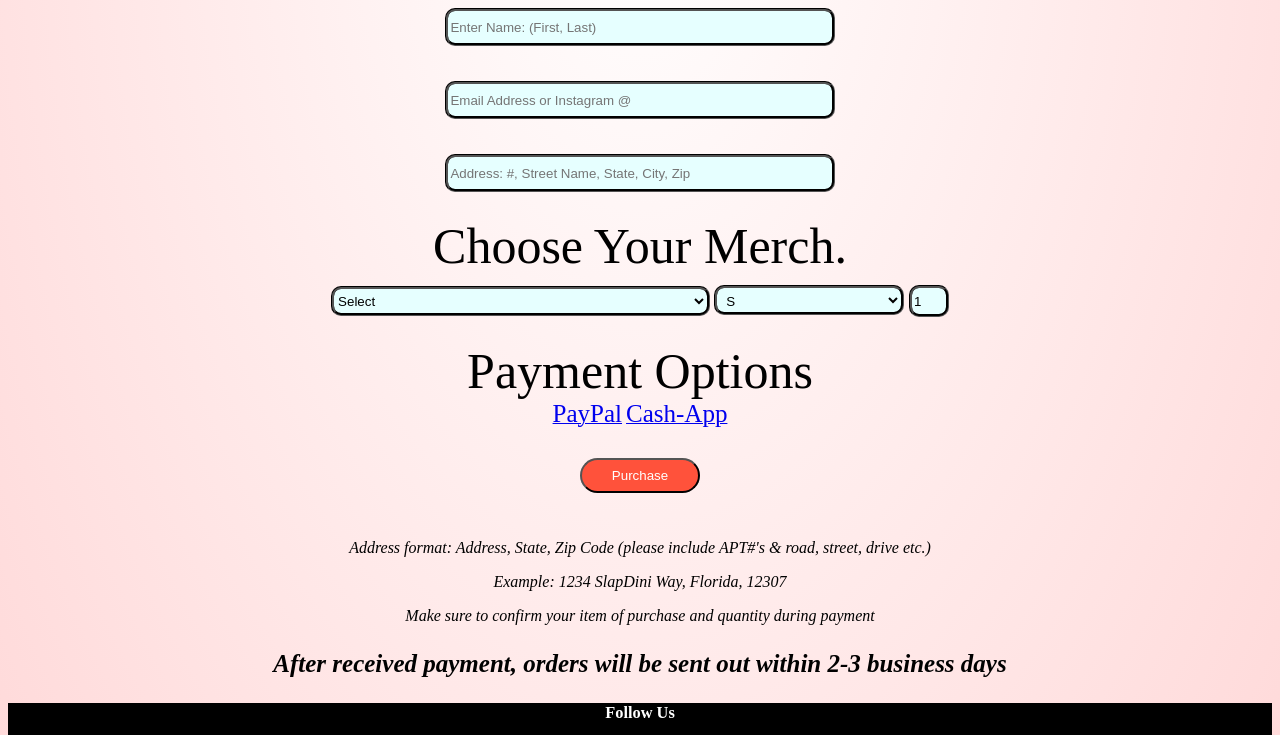
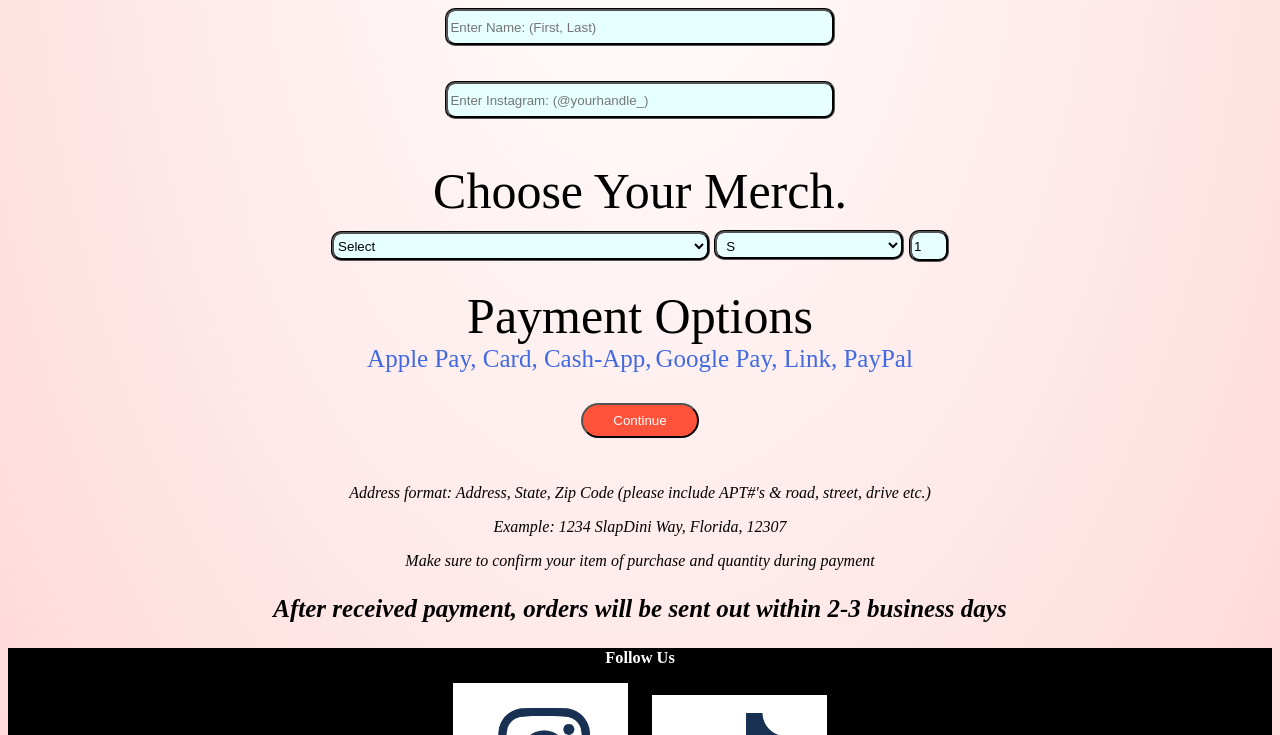
Before and after one commit to SD-NxH/slapdini, a plain HTML site: page SD_temp_shirts.html in a window 1280 px wide. Shown: the part 1272-2007 px from the top of the page. Drawn offline with Linux system fonts and the light colour scheme.

Commit message:
Add files via upload

```diff
--- a/SD_temp_shirts.html
+++ b/SD_temp_shirts.html
@@ -265,9 +265,8 @@
 	<br>
 	<input class="name" type="text" name="name" placeholder="Enter Name: (First, Last)" required>
 	<br>
-	<input class="email" type="email" name="email" placeholder="Email Address or Instagram @" required>
+	<input class="name" type="text" name="name" placeholder="Enter Instagram: (@yourhandle_)" required>
 	<br>
-	<input class="email" type="address" name="address" placeholder="Address: #, Street Name, State, City, Zip" required>
 	<input type="hidden" name="_subject" value="New Purchase!">
 	<br>
 	<label for="merch">Choose Your Merch.</label>
@@ -321,11 +320,11 @@
 	<br>
 	<label>Payment Options</label>
 	<br>
-	<a href="https://paypal.me/slapdini?country.x=US&locale.x=en_US"> <label style="font-size: 25px; margin-top: 20px; cursor: pointer;">PayPal</label></a>
-	<a href="https://cash.app/$Slapdini"><label style="font-size: 25px; margin-top: 20px; cursor: pointer;">Cash-App</label></a>
+	<label style="font-size: 25px; margin-top: 20px; cursor: pointer; color: royalblue;">Apple Pay, Card, Cash-App,</label>
+	<label style="font-size: 25px; margin-top: 20px; cursor: pointer;color: royalblue; ">Google Pay, Link, PayPal</label>
 	<br>
-     <button class="btn" type="submit">Purchase</button>
-     <input type="hidden" name="_next" value="https://buy.stripe.com/cN2bIN4nmcEP4iQfYY">
+     <button class="btn" type="submit">Continue</button>
+     <input type="hidden" name="_next" value="https://buy.stripe.com/dR68wBg64gV53eMbIN">
      <p> Address format: Address, State, Zip Code (please include APT#'s & road, street, drive etc.)</p>
 	<p style="margin-bottom: 5px;"> Example: 1234 SlapDini Way, Florida, 12307</p>
 	<p>Make sure to confirm your item of purchase and quantity during payment</p>
```
Also changed, not shown: SD_temp_accessories.html (+6 -0 lines).
